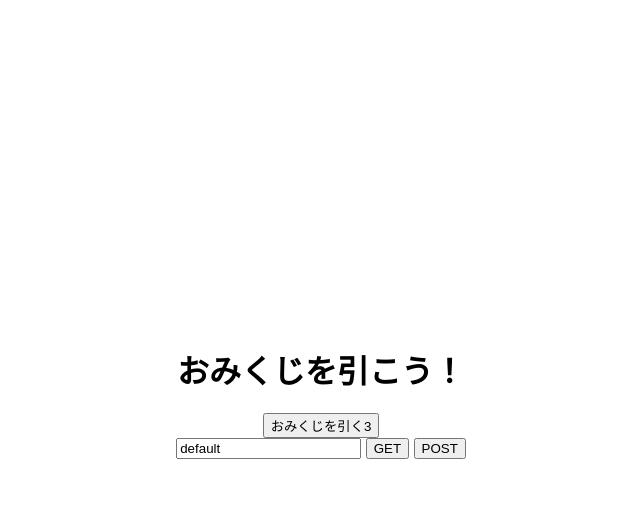
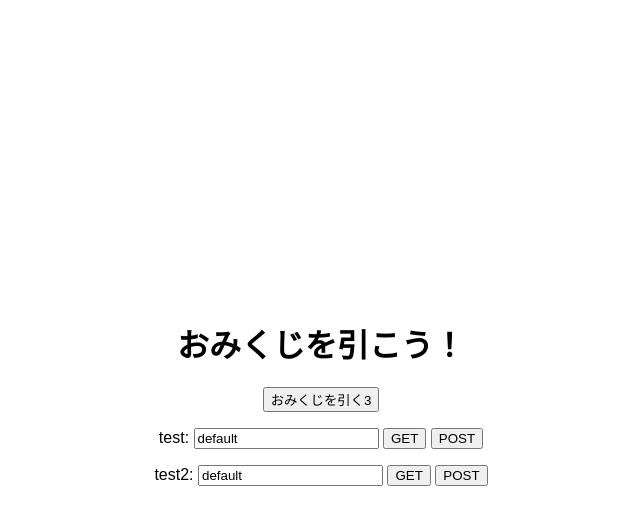
Before and after one commit to hiramatu1/omikuji_app, a Flask app: template templates/index.html in a window 1280 px wide. Shown: the top 525 px of the page, without its empty margins (319-959 px from the left). Run offline with Flask 3, Linux system fonts and the light colour scheme; the template is opened without the code that fills it, so the values that code supplies are empty.

Commit message:
Update index.html

```diff
--- a/templates/index.html
+++ b/templates/index.html
@@ -24,9 +24,18 @@
         <form action="{{ url_for('omikuji') }}">
             <button type="submit">おみくじを引く3</button>
         </form>
-        <input type="text" name="query" value="default">
-        <button type="submit" formmethod="get">GET</button>
-        <button type="submit" formmethod="post">POST</button></p>
+        <form action="/test">
+            <p><label>test: </label>
+            <input type="text" name="query" value="default">
+            <button type="submit" formmethod="get">GET</button>
+            <button type="submit" formmethod="post">POST</button></p>
+        </form>
+        <form action="{ url_for('test') }}">
+            <p><label>test2: </label>
+            <input type="text" name="query" value="default">
+            <button type="submit" formmethod="get">GET</button>
+            <button type="submit" formmethod="post">POST</button></p>
+        </form>
     </div>
 </body>
 
```
